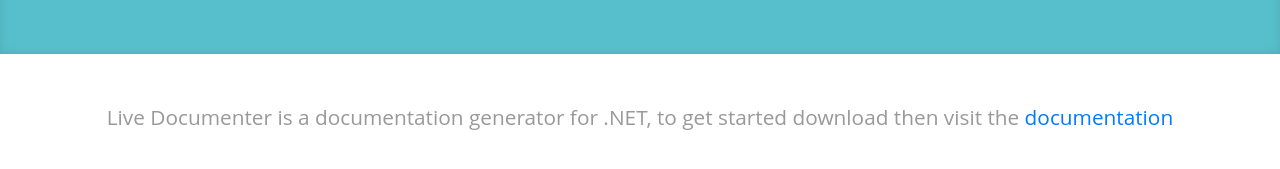
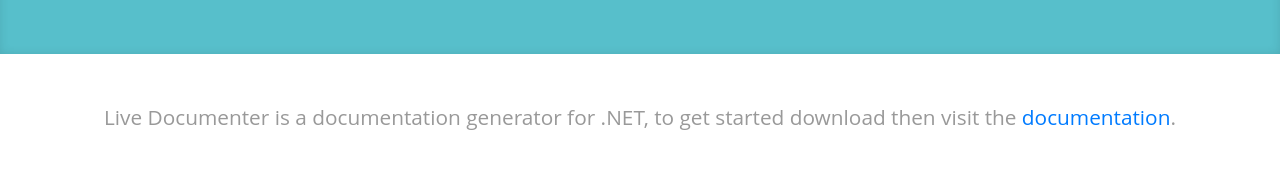
Before and after one commit to barry-jones/livedocumenter-site, a Jekyll site: the page built from src/download.md, in a window 1280 px wide. Shown: the part 369-538 px from the top of the page. Built offline with Jekyll 4.4.1, drawn with Linux system fonts in a browser that asks for light colours; nearby versions of some CDN libraries.

Commit message:
removed target _blank from download link and added full stop to download page preamble.

```diff
--- a/src/download.md
+++ b/src/download.md
@@ -24,6 +24,6 @@ latest_version: 2.0.5
 </section>
 <section class="container pt-5">
     <div class="row justify-content-center preamble">
-        <p>Live Documenter is a documentation generator for .NET, to get started download then visit the <a href="/docs">documentation</a></p>
+        <p>Live Documenter is a documentation generator for .NET, to get started download then visit the <a href="/docs">documentation</a>.</p>
     </div>
 </section>
--- a/src/index.html
+++ b/src/index.html
@@ -61,7 +61,7 @@ title: Live Documenter .NET Documentation Generator
                         <p>Generating documentation has never been so easy. Get it now, it's free and open source!</p>
                     </div>
                     <div class="col">
-                        <a class="btn btn-block btn-outline-light" href="/download/" target="_blank">Download</a>
+                        <a class="btn btn-block btn-outline-light" href="/download/">Download</a>
                     </div>
                 </div>
             </div>
```
